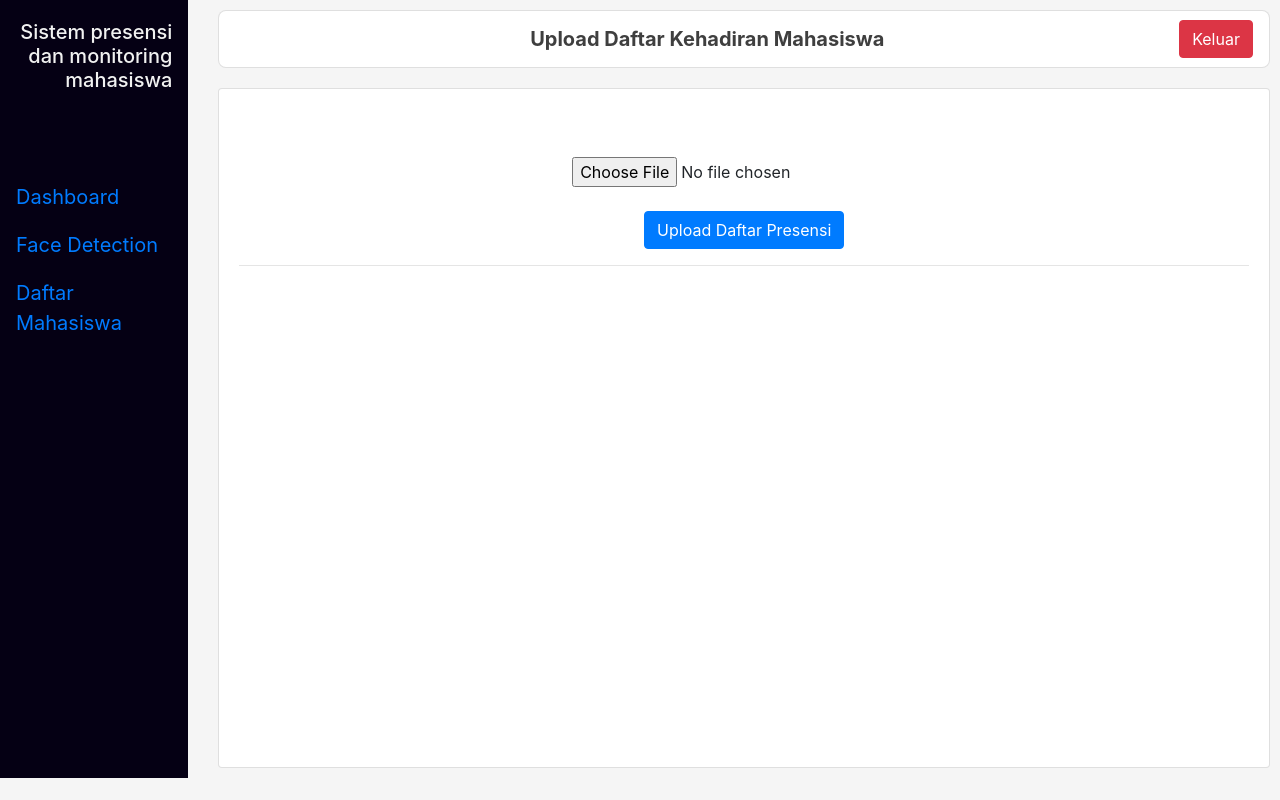
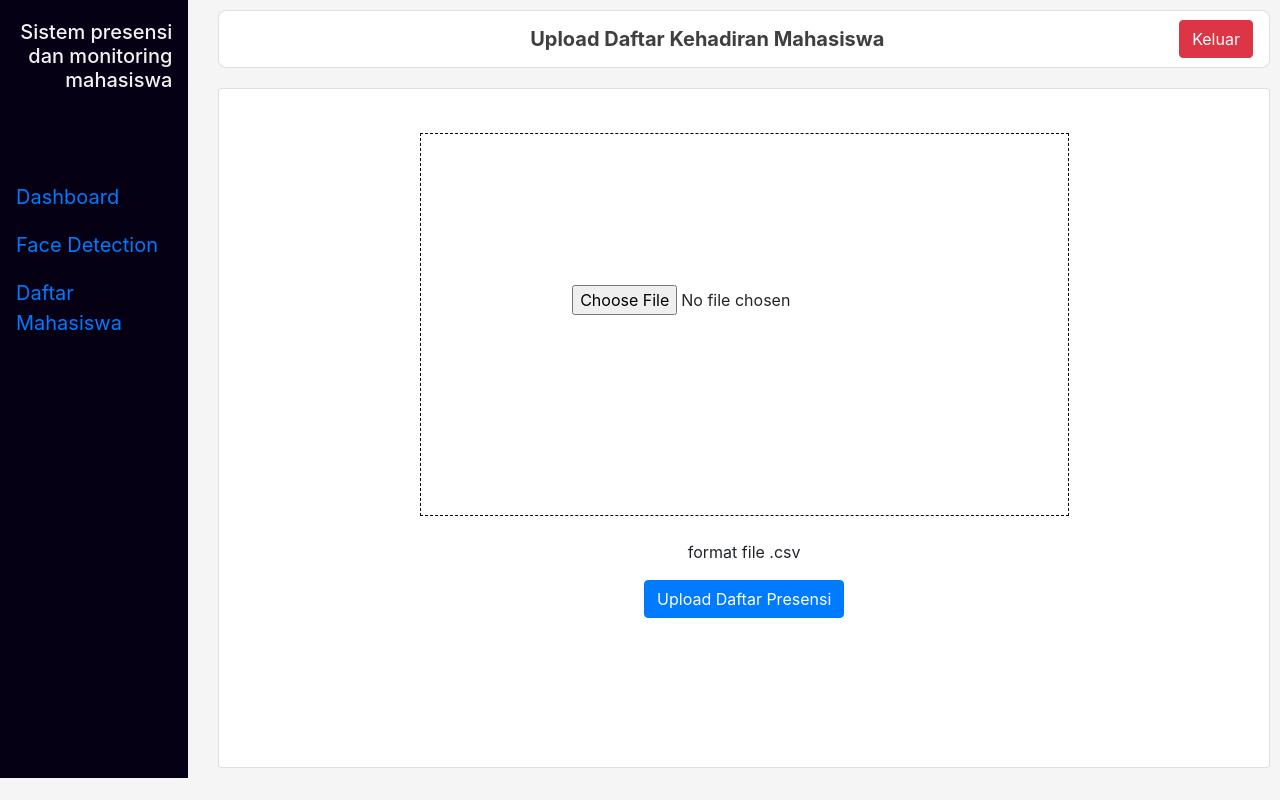
Before and after one commit to Dresta/skripsi-caps, a Django app: page /halaman/upload/ in a window 1280 px wide. Run offline with Django 3.2, Linux system fonts and the light colour scheme; some libraries are stand-ins or nearby versions.

Commit message:
upload field

```diff
--- a/halaman/forms.py
+++ b/halaman/forms.py
@@ -27,3 +27,7 @@ class VideoForm(forms.ModelForm):
     class Meta:
         model = Video
         fields = '__all__'
+
+        widgets = {
+            'videofile' : forms.FileInput(attrs={'class':'upload'})
+        }
--- a/halaman/static/style.css
+++ b/halaman/static/style.css
@@ -204,3 +204,15 @@ iframe{
   text-align: left;
   width: 60vh;
 }
+
+.upload{
+    border: 1px;
+    padding: 15%;
+    height: 60%;
+    border-color: black;
+    border-style: dashed;
+}
+
+.fileLabel{
+
+}
--- a/halaman/templates/upload.html
+++ b/halaman/templates/upload.html
@@ -17,14 +17,13 @@
     <center>
         <form method="POST" enctype="multipart/form-data">
             {% csrf_token %}
+            <input type="file" name="file" class="upload"> <br>
             <br>
-            <input type="file" name="file"> <br>
-            <br>
+            <span class="fileLabel"> <p>format file .csv</p> </span>
             <button type="sumbit" action="{% url 'video' %}" name='upload'
             class="btn btn-primary"
             >Upload Daftar Presensi</button>
         </form>
-        <hr>
     </center>
     </div>
 </div>
```
Also changed, not shown: halaman/templates/video.html (+4 -6 lines), db.sqlite3.
